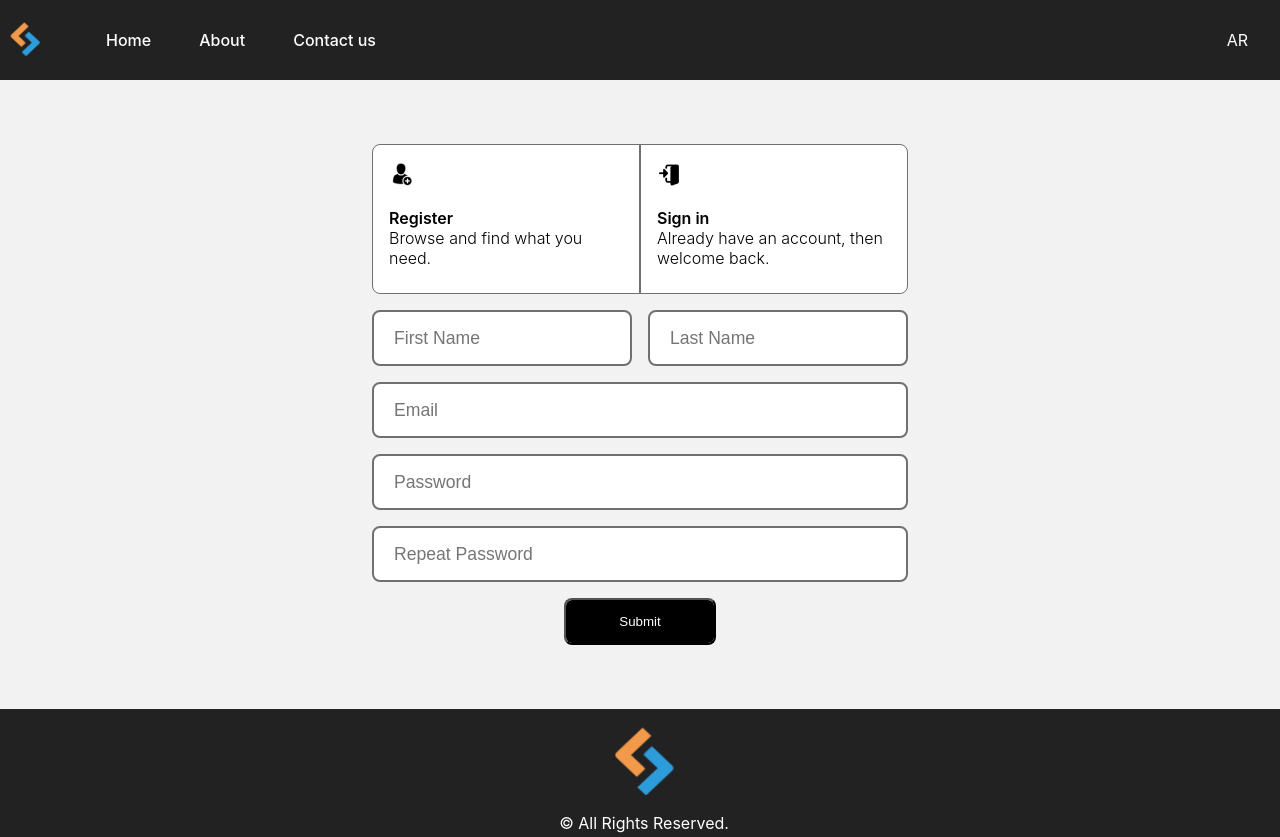
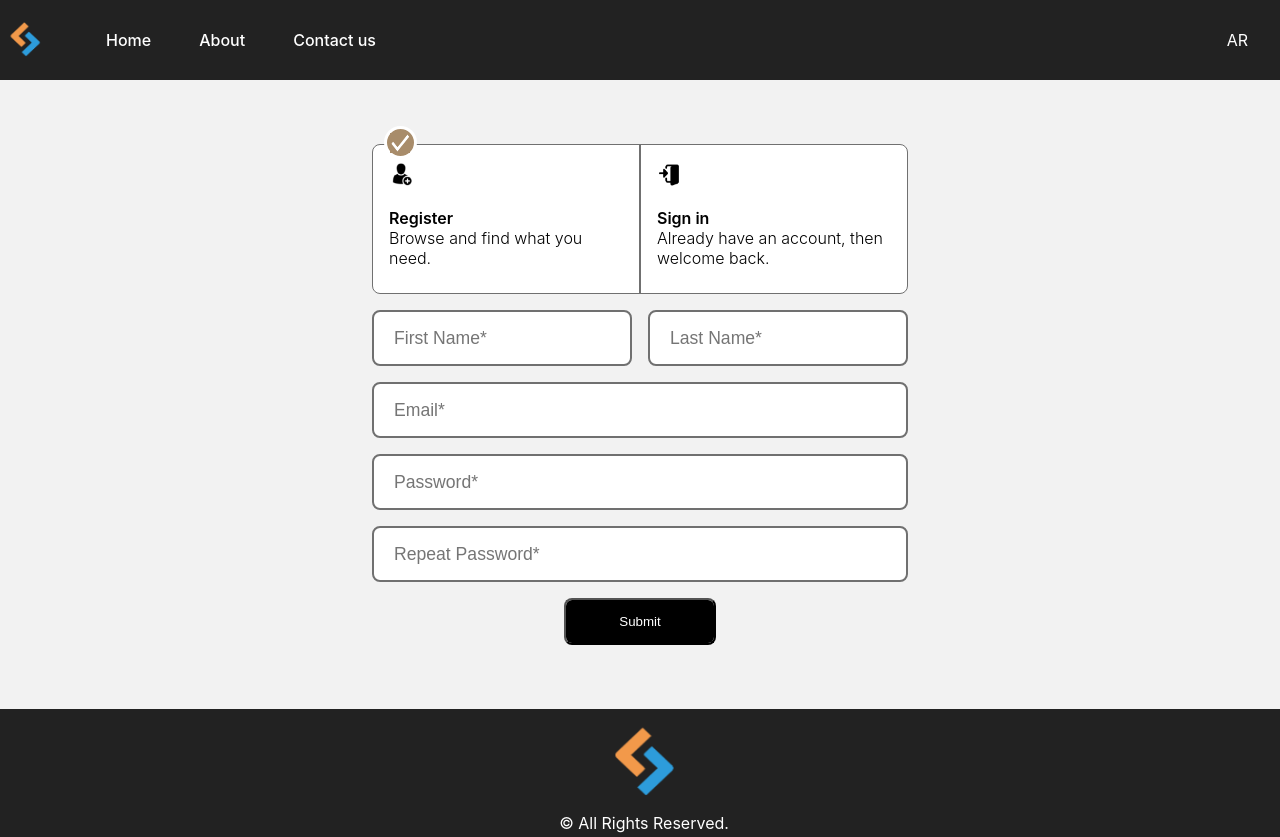
Before and after one commit to Mortadhagomri/innovant, a Next.js app in the folder website/: page /register in a window 1280 px wide. Built offline with nearby package versions, Linux system fonts and the light colour scheme.

Commit message:
user State

```diff
--- a/website/components/boxChoice/index.js
+++ b/website/components/boxChoice/index.js
@@ -2,9 +2,13 @@ import Image from 'next/image';
 import Link from 'next/link'
 import styles from "../../styles/box.module.css"
 
-const BoxChoice = () => {
+const BoxChoice = ({ page }) => {
     return (
         <div className={styles.box_container}>
+            <span className={styles.check_icon} style={{ left: page === "login" ? "90%" : "2%" }}>
+                <Image src="/check.png" alt="Logo" width={20} height={20} />
+
+            </span>
             <Link href="/register">
                 <a className={styles.left_choice}>
                     <Image src="/register.png" alt="Logo" width={27} height={27} />
--- a/website/components/input/input.js
+++ b/website/components/input/input.js
@@ -1,8 +1,8 @@
 import styles from '../../styles/input.module.css'
 
-const Input = ({ error, ...rest }) => {
+const Input = ({ error, changeField, ...rest }) => {
     return (
-        <input className={[styles.input, error && styles.input_error].join(" ")} {...rest} />
+        <input className={[styles.input, error && styles.input_error].join(" ")} {...rest} onChange={e => changeField(e.currentTarget.name, e.currentTarget.value)} />
     );
 }
 
--- a/website/pages/login.js
+++ b/website/pages/login.js
@@ -8,10 +8,10 @@ import styles from "../styles/form.module.css";
 const Login = () => {
     return (
         <MainLayout>
-            <BoxChoice />
+            <BoxChoice page="login" />
             <form className={styles.form} action="/login" method="POST">
-                <Input type="email" placeholder="Email" name="email" />
-                <Input type="password" placeholder="Password" name="password" />
+                <Input type="email" placeholder="Email*" name="email" required />
+                <Input type="password" placeholder="Password*" name="password" required />
                 <Button textBtn="Submit" />
             </form>
         </MainLayout>
--- a/website/pages/register.js
+++ b/website/pages/register.js
@@ -1,3 +1,4 @@
+import { useState } from "react";
 import BoxChoice from "../components/boxChoice";
 import Button from "../components/button";
 import { GroupInput, Input } from "../components/input";
@@ -7,17 +8,38 @@ import styles from "../styles/form.module.css";
 
 
 const Register = () => {
+    const [user, setUser] = useState({
+        firstname: "",
+        lastname: "",
+        email: "",
+        password: "",
+        repeatpass: ""
+    })
+
+    const changeField = (name, value) => {
+        setUser({ ...user, [name]: value })
+
+    }
+
+    const submitForm = e => {
+        e.preventDefault()
+        if (user.password !== user.repeatpass) {
+            return
+        }
+        fetch("/register", { method: "POST", body: user })
+    }
+
     return (
         <MainLayout>
-            <BoxChoice />
-            <form className={styles.form} action="/register" method="POST">
+            <BoxChoice page="register" />
+            <form className={styles.form} onSubmit={submitForm}>
                 <GroupInput>
-                    <Input type="text" placeholder="First Name" name="firstname" />
-                    <Input type="text" placeholder="Last Name" name="lastname" />
+                    <Input type="text" placeholder="First Name*" name="firstname" required changeField={changeField} />
+                    <Input type="text" placeholder="Last Name*" name="lastname" required changeField={changeField} />
                 </GroupInput>
-                <Input type="email" placeholder="Email" name="email" />
-                <Input type="password" placeholder="Password" name="password" />
-                <Input type="password" placeholder="Repeat Password" />
+                <Input type="email" placeholder="Email*" name="email" required changeField={changeField} />
+                <Input type="password" placeholder="Password*" name="password" required changeField={changeField} />
+                <Input type="password" placeholder="Repeat Password*" name="repeatpass" required changeField={changeField} error={user.password !== user.repeatpass} />
                 <Button textBtn="Submit" />
             </form>
         </MainLayout>
--- a/website/styles/box.module.css
+++ b/website/styles/box.module.css
@@ -1,4 +1,5 @@
 .box_container {
+  position: relative;
   width: 536px;
   height: 150px;
   display: flex;
@@ -28,3 +29,15 @@
   font-weight: 300;
   text-align: left;
 }
+.check_icon {
+  position: absolute;
+  top: -19px;
+  width: 33px;
+  height: 33px;
+  border-radius: 50%;
+  border: 3px solid #fff;
+  background-color: #a88c6a;
+  display: flex;
+  justify-content: center;
+  align-items: center;
+}
```
Also changed, not shown: website/components/form/index.js (deleted, +0 -21 lines), website/public/check.png (added).
